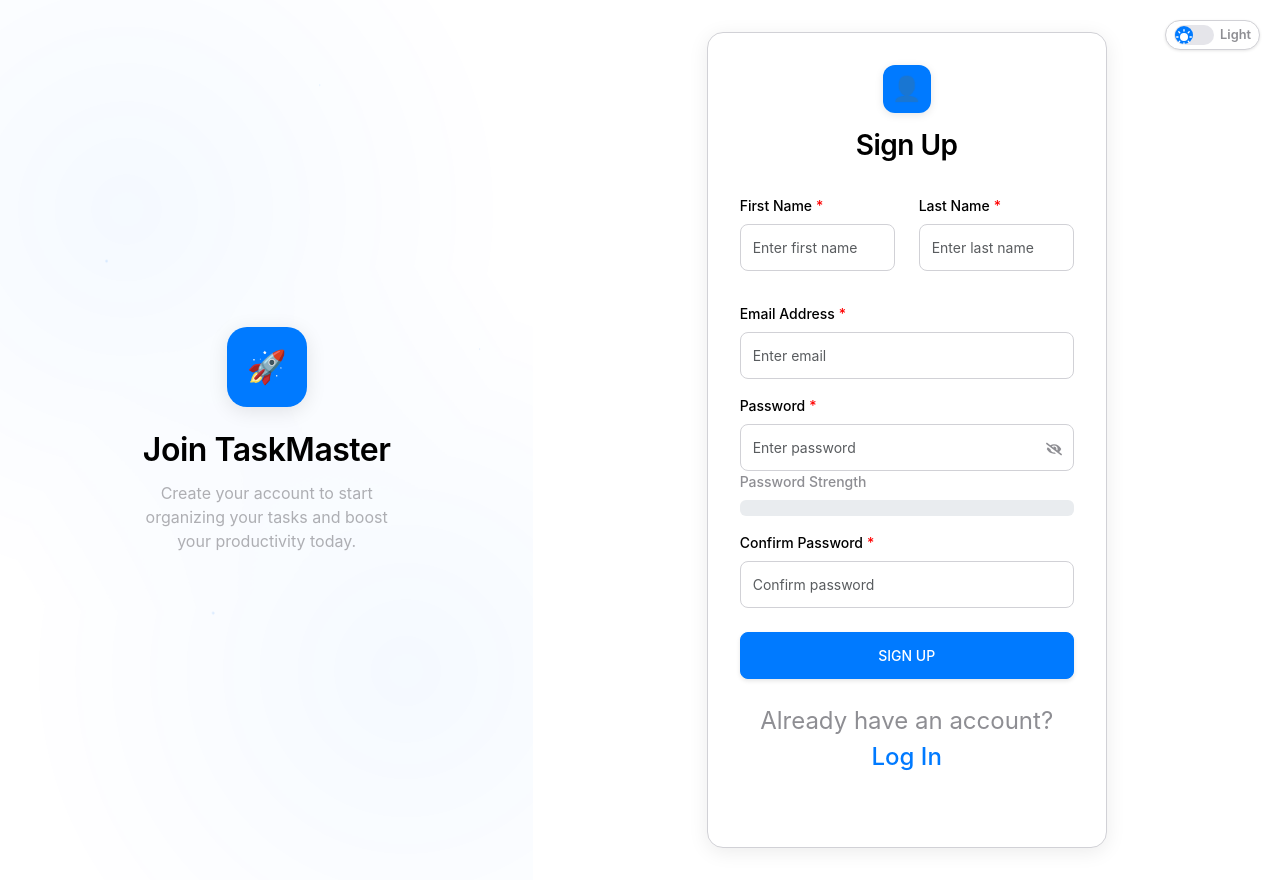
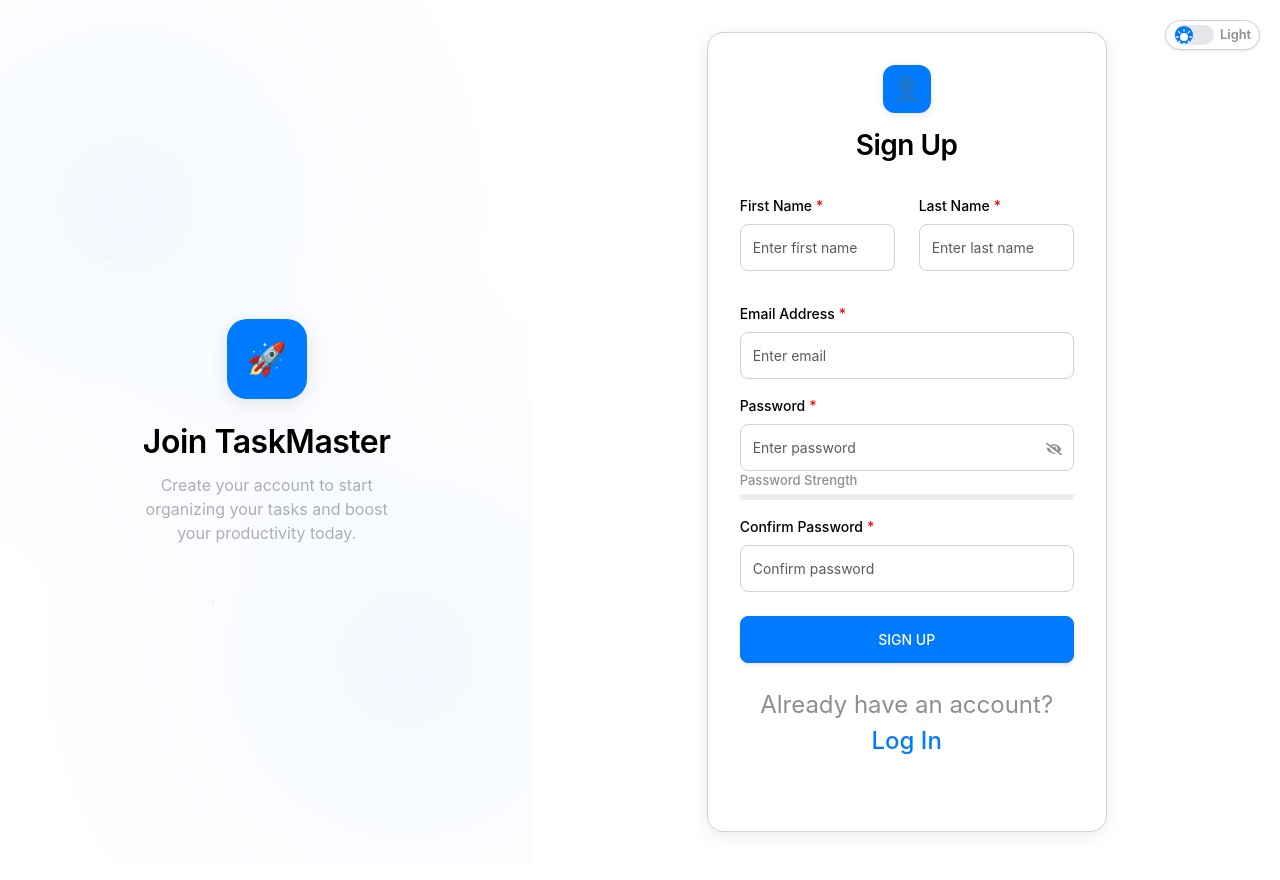
Before and after one commit to MaheshKunchala18/taskmaster-frontend, a React (Create React App) app: page /signup in a window 1280 px wide. Built offline with nearby package versions, Linux system fonts and the light colour scheme.

Commit message:
Update styling

```diff
--- a/src/Pages/Authentication/Login.jsx
+++ b/src/Pages/Authentication/Login.jsx
@@ -71,6 +71,11 @@
             <Row style={{ height: '100vh' }}>
                 {showImage && (
                     <Col className='bg-img' xs={12} sm={3} md={5}>
+                        <div className="auth-particles">
+                            {[...Array(8)].map((_, i) => (
+                                <div key={i} className="auth-particle"></div>
+                            ))}
+                        </div>
                         <div className="auth-illustration">
                             <div className="auth-illustration-icon">
                                 👋
--- a/src/Pages/Authentication/Signup.jsx
+++ b/src/Pages/Authentication/Signup.jsx
@@ -102,6 +102,11 @@
             <Row style={{ height: '100vh' }}>
                 {showImage && (
                     <Col className='bg-img' xs={12} sm={3} md={5}>
+                        <div className="auth-particles">
+                            {[...Array(8)].map((_, i) => (
+                                <div key={i} className="auth-particle"></div>
+                            ))}
+                        </div>
                         <div className="auth-illustration">
                             <div className="auth-illustration-icon">
                                 🚀
@@ -186,8 +191,8 @@
                                                 {showPassword ? <FaEye /> : <FaEyeSlash />}
                                             </div>
                                         </div>
-                                        <p style={{marginBottom: '8px', fontSize: '14px', fontWeight: '500', color: 'var(--color-text-secondary)'}} >Password Strength</p>
-                                        <ProgressBar className="mb-2" striped variant={variant} now={(strength / 4) * 100} label={passwordStrengthMessage} />
+                                        <p style={{marginBottom: '4px', fontSize: '13px', fontWeight: '500', color: 'var(--color-text-secondary)'}} >Password Strength</p>
+                                        <ProgressBar className="mb-1" striped variant={variant} now={(strength / 4) * 100} label={passwordStrengthMessage} style={{height: '6px'}} />
                                     </div>
 
                                     <div className="modern-input-group">
```
